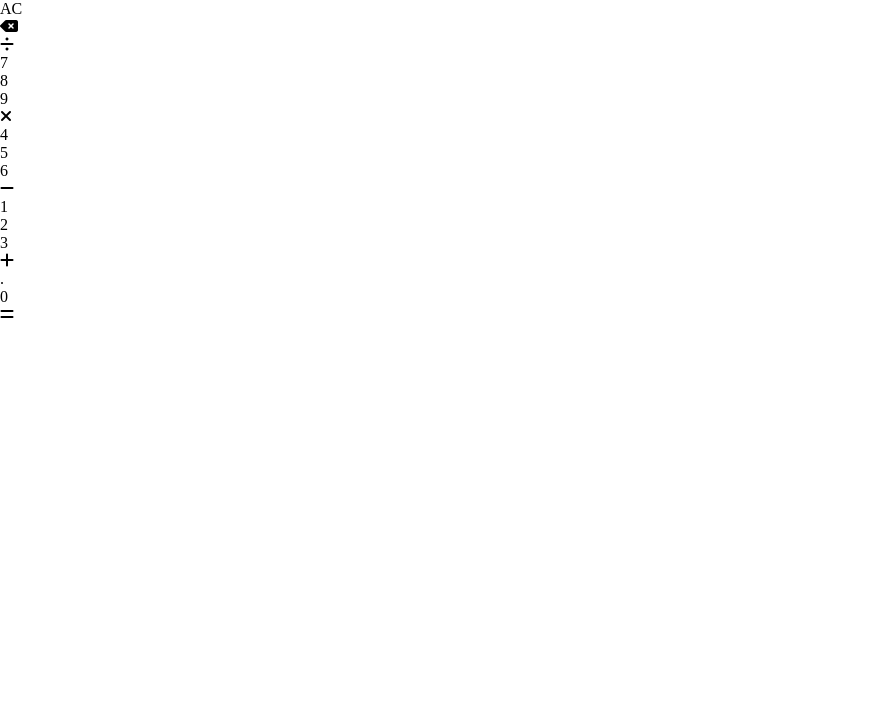
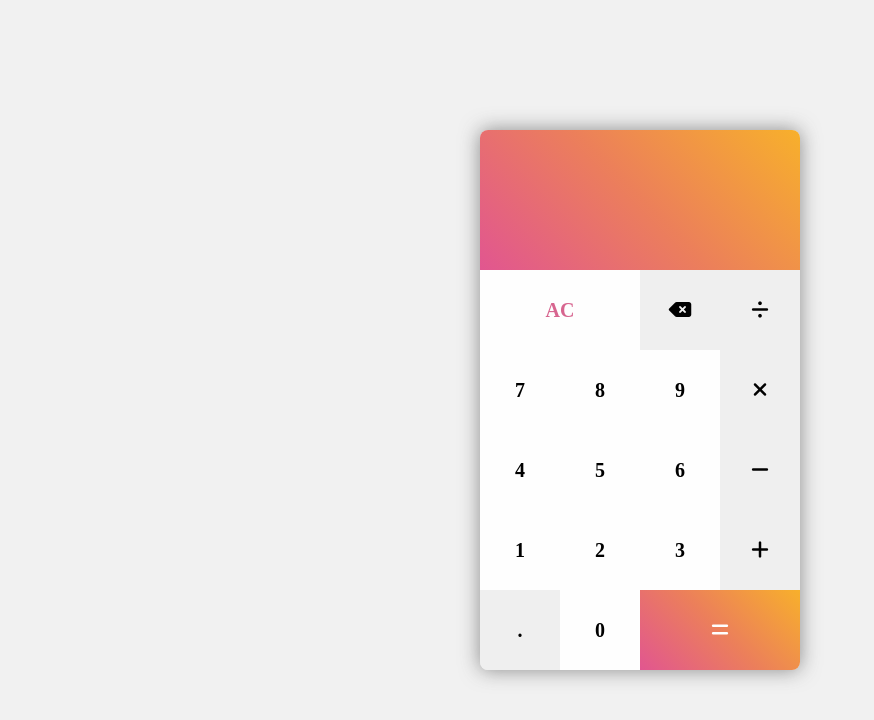
Before and after one commit to mmackz/top-calculator, a plain HTML site: page index.html in a window 1280 px wide. Shown: the whole page, without its empty margins (0-874 px from the left). Drawn offline with Linux system fonts and the light colour scheme.

Commit message:
🎨 add styles to calculator

```diff
--- a/style.css
+++ b/style.css
@@ -1,3 +1,99 @@
+* {
+   box-sizing: border-box;
+}
+
 body {
    margin: 0;
+   display: grid;
+   place-items: center;
+   min-height: 100vh;
+   background-color: #f1f1f1;
 }
+
+main {
+   border-radius: 8px;
+   box-shadow: 0 0 20px 0 #4e4e4ea2;
+}
+
+.screen {
+   width: 320px;
+   height: 140px;
+   color: #fefefe;
+   border-top-left-radius: 8px;
+   border-top-right-radius: 8px;
+   background: hsla(335, 70%, 61%, 1);
+   background: linear-gradient(
+      45deg,
+      hsla(335, 70%, 61%, 1) 0%,
+      hsla(15, 79%, 64%, 1) 50%,
+      hsla(39, 93%, 57%, 1) 100%
+   );
+   background: -moz-linear-gradient(
+      45deg,
+      hsla(335, 70%, 61%, 1) 0%,
+      hsla(15, 79%, 64%, 1) 50%,
+      hsla(39, 93%, 57%, 1) 100%
+   );
+   background: -webkit-linear-gradient(
+      45deg,
+      hsla(335, 70%, 61%, 1) 0%,
+      hsla(15, 79%, 64%, 1) 50%,
+      hsla(39, 93%, 57%, 1) 100%
+   );
+}
+
+.buttons {
+   height: 400px;
+   width: 320px;
+   display: flex;
+   flex-wrap: wrap;
+   border-bottom-left-radius: 8px;
+   border-bottom-right-radius: 8px;
+   overflow: hidden;
+}
+
+.button {
+   width: 25%;
+   height: 20%;
+   background: #fefefe;
+   display: grid;
+   place-items: center;
+   font-size: 1.25rem;
+   font-weight: bold;
+}
+
+.w-2 {
+   width: 50%;
+}
+
+.operator {
+   background: #efefef;
+}
+
+.equals {
+   background: hsla(335, 70%, 61%, 1);
+   background: linear-gradient(
+      45deg,
+      hsla(335, 70%, 61%, 1) 0%,
+      hsla(15, 79%, 64%, 1) 50%,
+      hsla(39, 93%, 57%, 1) 100%
+   );
+   background: -moz-linear-gradient(
+      45deg,
+      hsla(335, 70%, 61%, 1) 0%,
+      hsla(15, 79%, 64%, 1) 50%,
+      hsla(39, 93%, 57%, 1) 100%
+   );
+   background: -webkit-linear-gradient(
+      45deg,
+      hsla(335, 70%, 61%, 1) 0%,
+      hsla(15, 79%, 64%, 1) 50%,
+      hsla(39, 93%, 57%, 1) 100%
+   );
+   color: #fefefe;
+}
+
+.power {
+   color: #d7658f;
+   font-weight: bold;
+}
```
